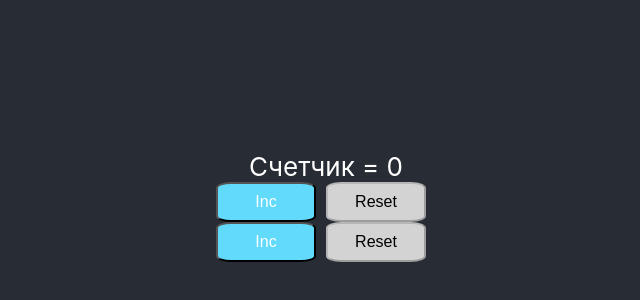
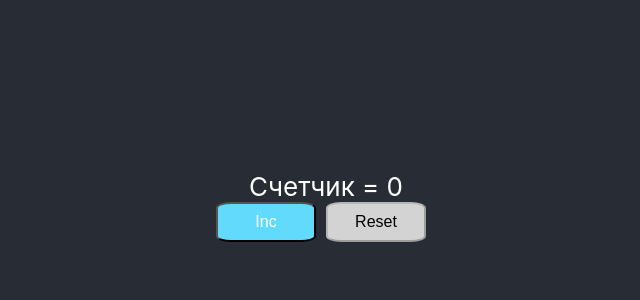
Before and after one commit to makhnev-a/counter, a React (Create React App) app: page / in a window 1280 px wide. Shown: the part 194-494 px from the top of the page, without its empty margins (314-954 px from the left). Built offline with nearby package versions, Linux system fonts and the light colour scheme.

Commit message:
counter fixed

```diff
--- a/src/App.js
+++ b/src/App.js
@@ -8,9 +8,11 @@ class App extends React.Component{
   };
 
   onAddNum = () => {
-    this.setState({
-      countNum: this.state.countNum + 1
-    });
+    if (this.state.countNum <= 6) {
+      this.setState({
+        countNum: this.state.countNum + 1
+      });
+    }
   };
 
   onClearNum = () => {
--- a/src/Buttons.jsx
+++ /dev/null
@@ -1,55 +0,0 @@
-import React from "react";
-
-class Buttons extends React.Component{
-    disableReset = () => {
-        if (this.props.countNum < 1) {
-            return true;
-        }
-
-        return false;
-    };
-
-    disableInc = () => {
-        if (this.props.countNum === 5) {
-            return true;
-        }
-
-        return false;
-    };
-
-    addNum = () => {
-        let newNum = this.props.countNum + 1;
-
-        if (newNum === 6) {
-            return;
-        }
-
-        this.props.onAddNum(newNum);
-    };
-
-    clearNum = () => {
-        this.props.onClearNum();
-    };
-
-    render = () => {
-        let classInc = this.props.countNum === 5 ? 'btnDisable' : 'btn';
-        let classRes = this.props.countNum < 1 ? 'btnDisable' : 'btn';
-
-        return (
-            <div>
-                <button
-                    disabled={this.disableInc()}
-                    className={classInc}
-                    onClick={this.addNum}
-                >Inc</button>
-                <button
-                    disabled={this.disableReset()}
-                    className={classRes}
-                    onClick={this.clearNum}
-                >Reset</button>
-            </div>
-        );
-    };
-}
-
-export default Buttons;
--- a/src/Counter.jsx
+++ b/src/Counter.jsx
@@ -1,5 +1,4 @@
 import React from "react";
-import Buttons from "./Buttons";
 import Number from "./Number";
 import Button from "./Button";
 
@@ -18,12 +17,6 @@ class Counter extends React.Component{
                 <Number
                     countNum={this.props.countNum}
                 />
-                <Buttons
-                    countNum={this.props.countNum}
-                    onAddNum={this.props.onAddNum}
-                    onClearNum={this.props.onClearNum}
-                />
-                <div>
                 <Button
                     title={'Inc'}
                     disable={this.props.countNum === 5}
@@ -37,7 +30,6 @@ class Counter extends React.Component{
                     btnStyle={this.classRes()}
                 />
             </div>
-            </div>
         );
     };
 }
```
Lines whose indentation alone changed are shown as unchanged.
